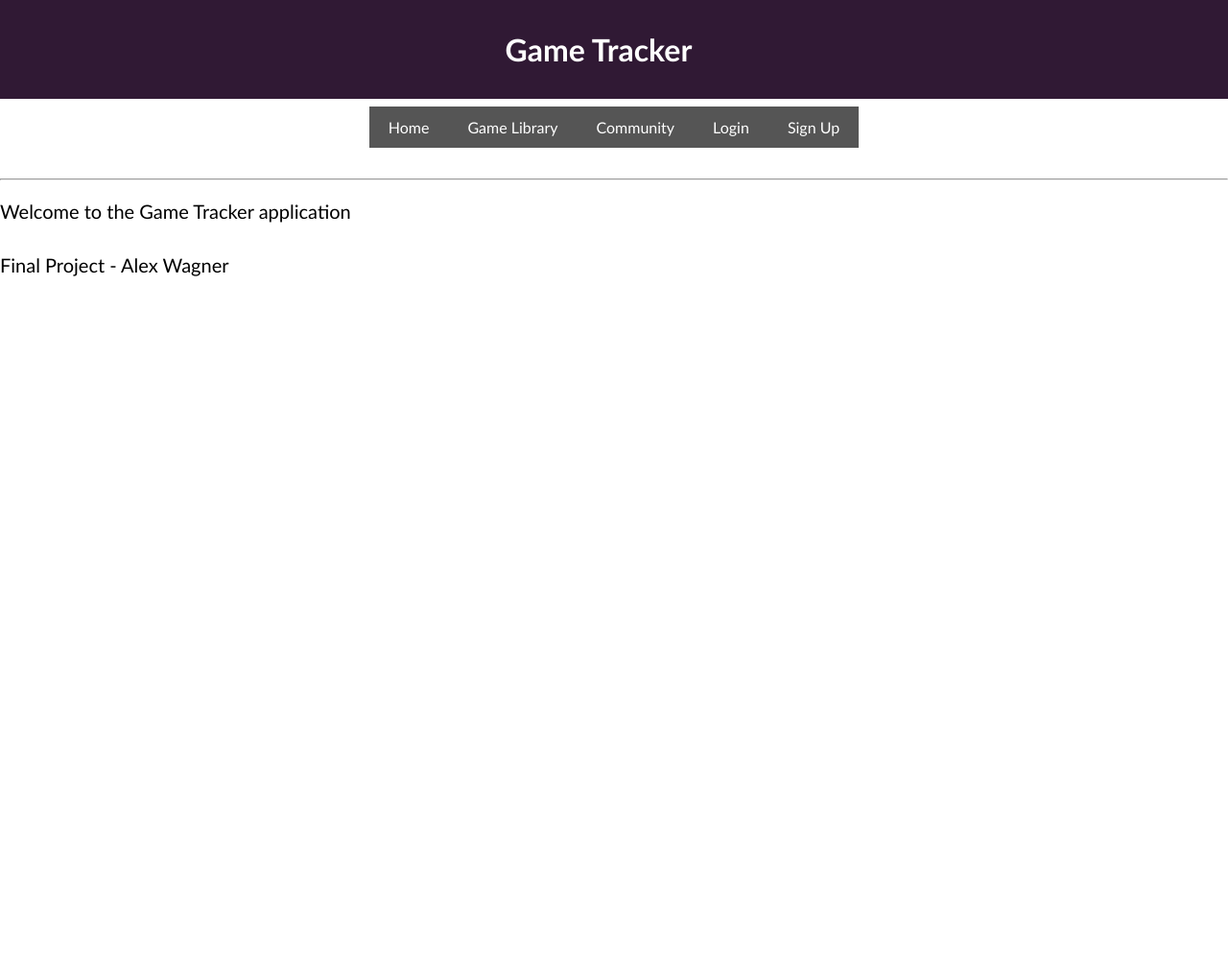
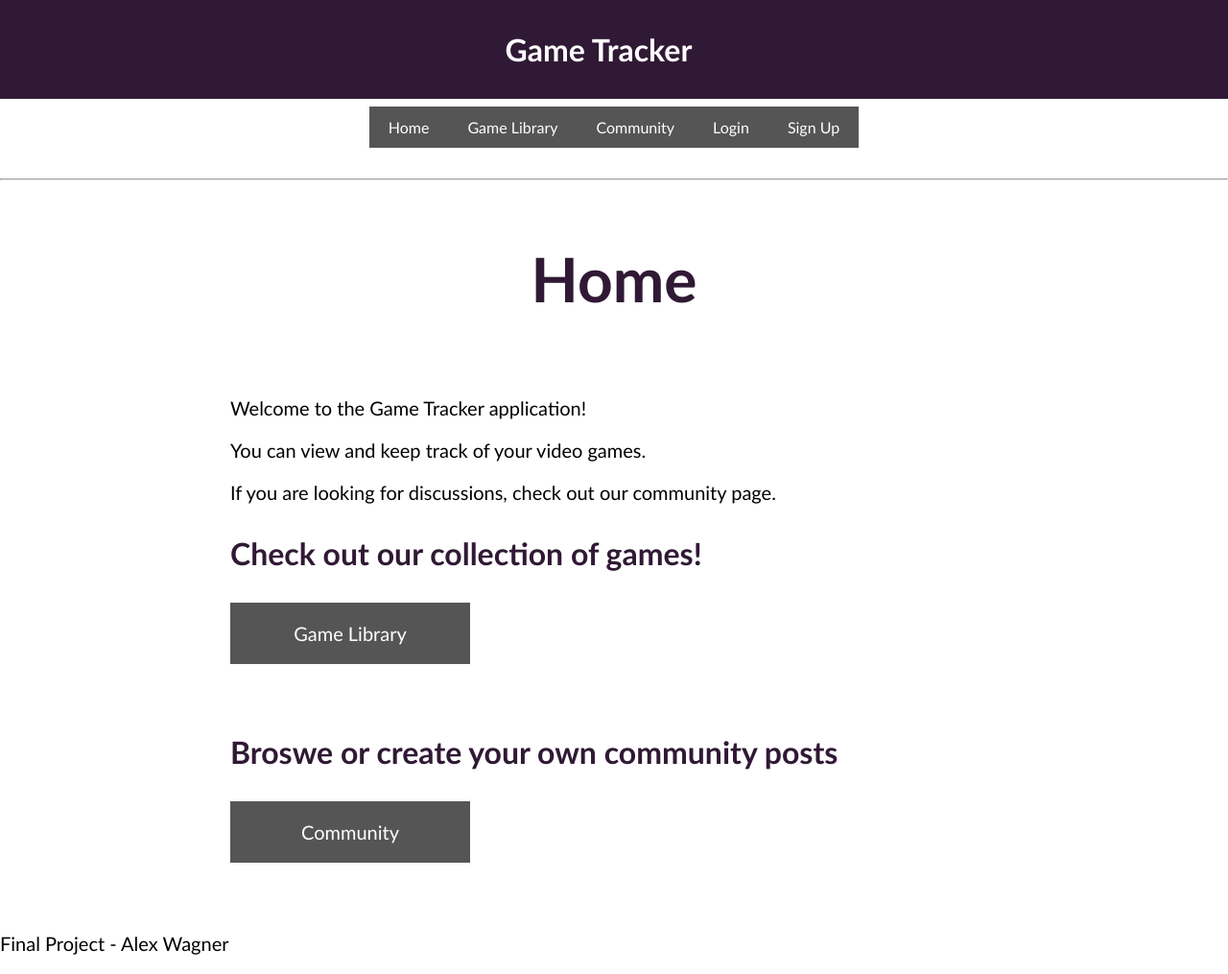
Before and after one commit to alexw144/CSC-VI-Application-Development-II---Final-Project---Video-Game-Tracker-Web-Application, a Django app: page / in a window 1280 px wide. Shown: the whole page at 96% size. Before the commit the page ends 288 px from the top, so only its background shows below. Run offline with Django 5.2, Linux system fonts and the light colour scheme.

Commit message:
Added to content the home page. Also, updated the homepage CSS.

```diff
--- a/game_tracker/static/game_tracker/style.css
+++ b/game_tracker/static/game_tracker/style.css
@@ -154,3 +154,22 @@ footer {
     font-size: 1.3em;
     text-decoration: none;
 }
+.index-page-container {
+    display: flex;
+    flex-direction: column;
+    align-items: center;
+}
+.index-page-section {
+    width: 100%;
+    max-width: 800px;
+    text-align: left;
+}
+.index_button {
+    margin: 0em 0em 2em 0em;
+    padding: 1em 1.5em 1em 1.5em;
+    font-size: 1.25em;
+    background-color: #555555;
+    border: none;
+    color: #ffffff;
+    min-width: 250px;
+}
--- a/game_tracker/templates/game_tracker/index.html
+++ b/game_tracker/templates/game_tracker/index.html
@@ -7,7 +7,22 @@ HomePage
 {% endblock %}
 
 {% block content %}
-<section>
-    <p>Welcome to the Game Tracker application</p>
+<div class="index-page-container">
+<h1 class="page_heading">
+    Home
+</h1>
+<section class="index-page-section">
+    <p>Welcome to the Game Tracker application!</p>
+    <p>You can view and keep track of your video games.</p>
+    <p>If you are looking for discussions, check out our community page.</p>
+    <h2>Check out our collection of games!</h2>
+    <a href="{% url 'game_tracker:game-library-list' %}"><button class="index_button">Game Library</button></a>
+    <h2>Broswe or create your own community posts</h2>
+    <a href="{% url 'game_tracker:community-home-list' %}"><button class="index_button">Community</button></a>
+    {% if user_object %}
+        <h2>View or update your profile</h2>
+        <a href="{% url 'game_tracker:profile-detail' str=request.user.username %}"><button class="index_button">Profile</button></a>
+    {% endif %}
 </section>
+</div>
 {% endblock %}
```
Also changed, not shown: db.sqlite3.
